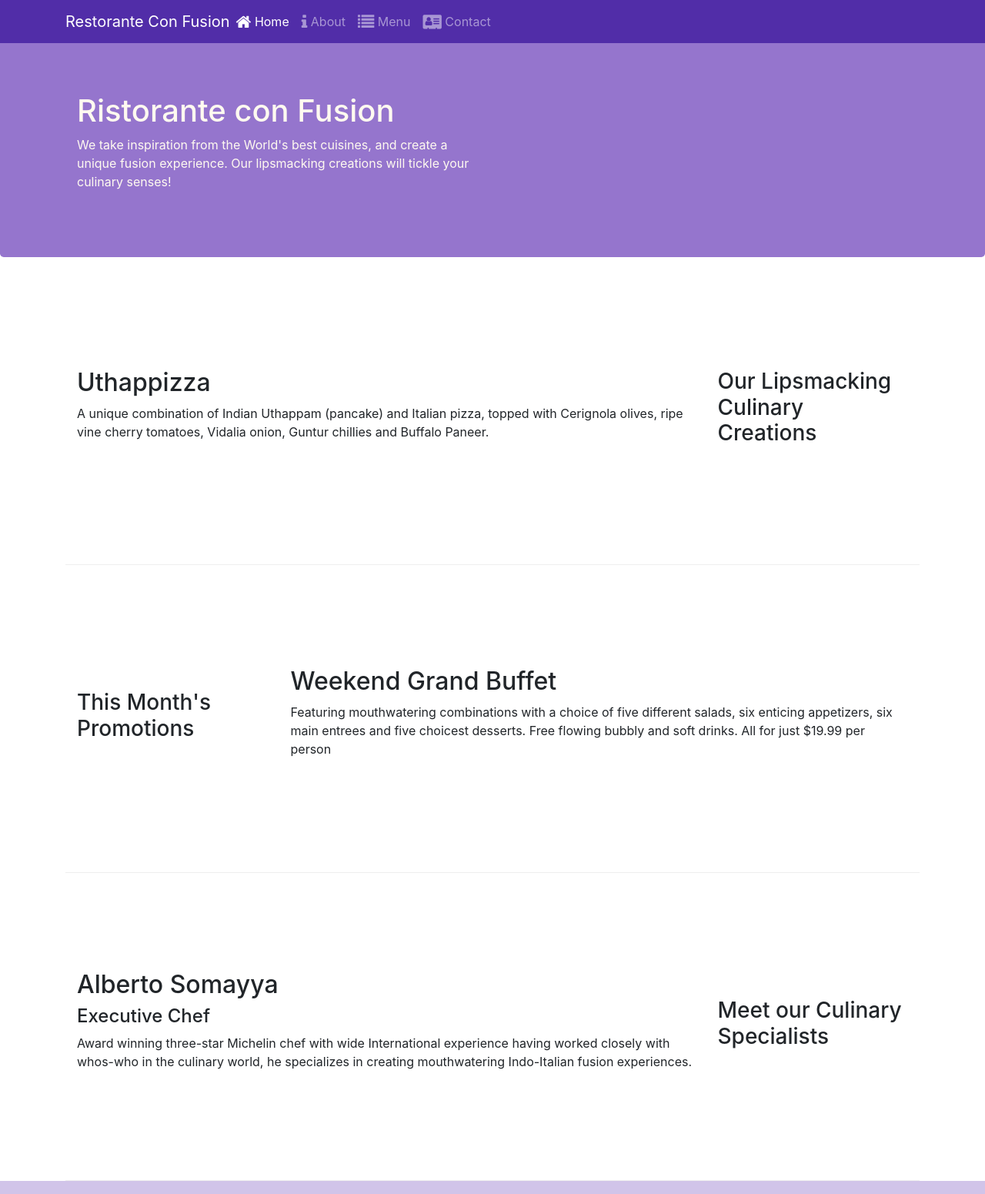
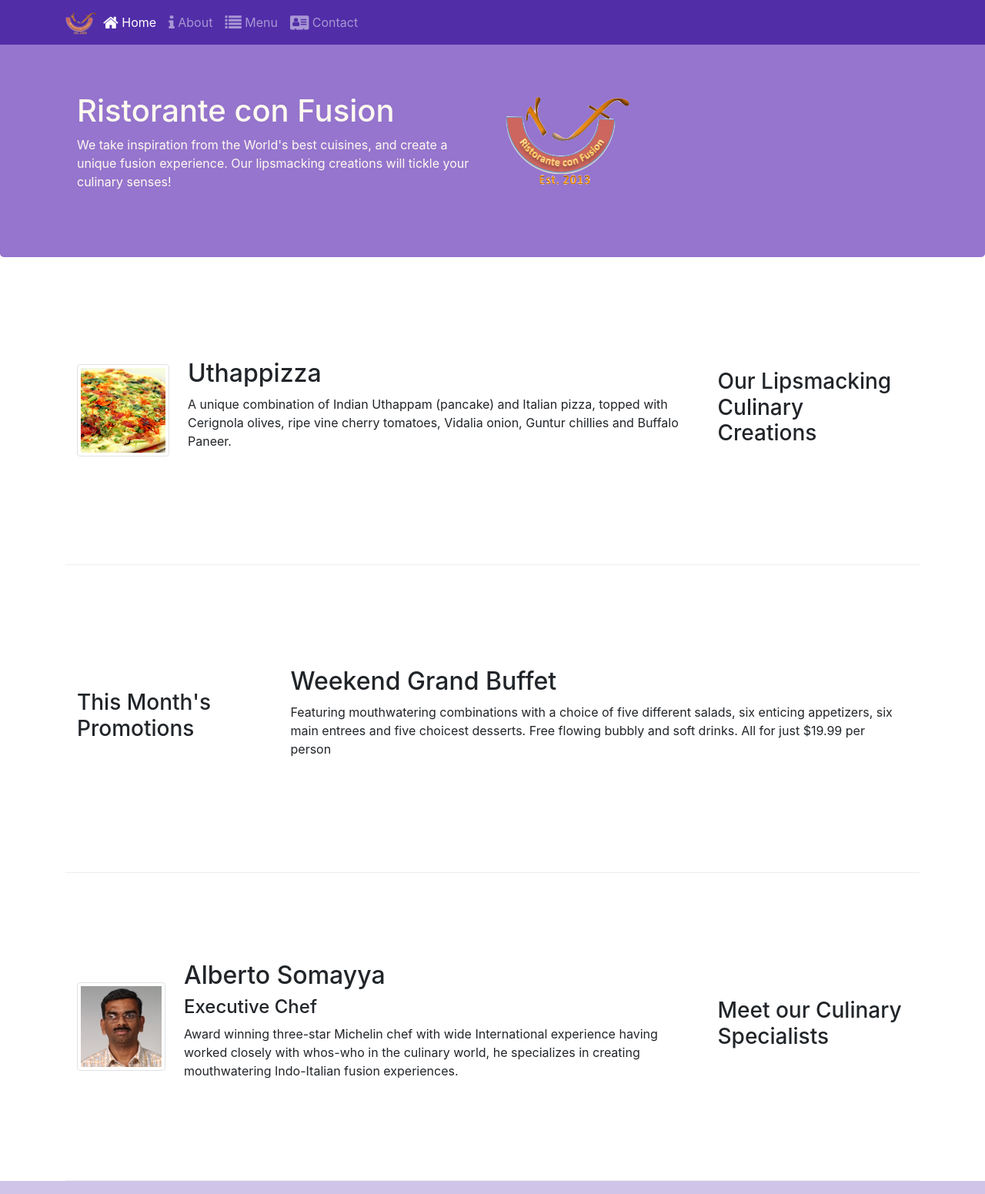
Before and after one commit to sahilbutola08/Bootstrap, a website: page index.html in a window 1280 px wide. Shown: the top 1551 px of the page at 77% size. Drawn offline with nearby package versions, Linux system fonts and the light colour scheme.

Commit message:
Images and Media

```diff
--- a/index.html
+++ b/index.html
@@ -22,7 +22,7 @@
             <button class="navbar-toggler" type="button" data-toggle="collapse" data-target="#navbar">
                 <span class="navbar-toggler-icon"></span>
             </button>
-            <a href="#" class="navbar-brand mr-auto">Restorante Con Fusion</a>
+            <a href="#" class="navbar-brand mr-auto"><img src="img/logo.png" height="30px" width="41px"></a>
             <div class="collapse navbar-collapse" id="navbar">
             <ul class="navbar-nav mr-auto">
                 <li class="nav-item m-auto"><a class="nav-link active" href="#"><i class="fa fa-home fa-lg"></i> Home</a></li>
@@ -40,7 +40,8 @@
                     <h1>Ristorante con Fusion</h1>
                     <p>We take inspiration from the World's best cuisines, and create a unique fusion experience. Our lipsmacking creations will tickle your culinary senses!</p>
                 </div>
-                <div class="col-12 col-sm">
+                <div class="col-12 col-sm align-items-center">
+                    <img src="img/logo.png" class="img-fluid">
                 </div>
             </div>
         </div>
@@ -52,8 +53,13 @@
                 <h3>Our Lipsmacking Culinary Creations</h3>
             </div>
             <div class="col col-sm order-sm-first col-md ">
-                <h2>Uthappizza</h2>
-                <p>A unique combination of Indian Uthappam (pancake) and Italian pizza, topped with Cerignola olives, ripe vine cherry tomatoes, Vidalia onion, Guntur chillies and Buffalo Paneer.</p>
+                <div class="media">
+                    <img src="img/uthappizza.png" class="d-flex img-thumbnail align-self-center mr-4" alt="Uthappizza">
+                    <div class="media-body mt-0">
+                        <h2>Uthappizza</h2>
+                        <p>A unique combination of Indian Uthappam (pancake) and Italian pizza, topped with Cerignola olives, ripe vine cherry tomatoes, Vidalia onion, Guntur chillies and Buffalo Paneer.</p>
+                    </div>
+                </div>
             </div>
         </div>
 
@@ -73,9 +79,14 @@
                 <h3>Meet our Culinary Specialists</h3>
             </div>
             <div class="col col-sm order-sm-first col-md">
-                <h2>Alberto Somayya</h2>
-                <h4>Executive Chef</h4>
-                <p>Award winning three-star Michelin chef with wide International experience having worked closely with whos-who in the culinary world, he specializes in creating mouthwatering Indo-Italian fusion experiences. </p>
+                <div class="media">
+                    <img src="img/alberto.png" class="img-thumbnail d-flex mr-4 align-self-center" alt="Alberto">
+                    <div class="media-body mt-0">
+                        <h2>Alberto Somayya</h2>
+                        <h4>Executive Chef</h4>
+                        <p>Award winning three-star Michelin chef with wide International experience having worked closely with whos-who in the culinary world, he specializes in creating mouthwatering Indo-Italian fusion experiences. </p>
+                    </div>
+                </div>
             </div>
         </div>
     </div>
```
Also changed, not shown: aboutus.html (+3 -2 lines), contactus.html (+3 -2 lines), img/alberto.png (added), img/buffet.png (added), img/logo.png (added), img/uthappizza.png (added), 2 other files.
